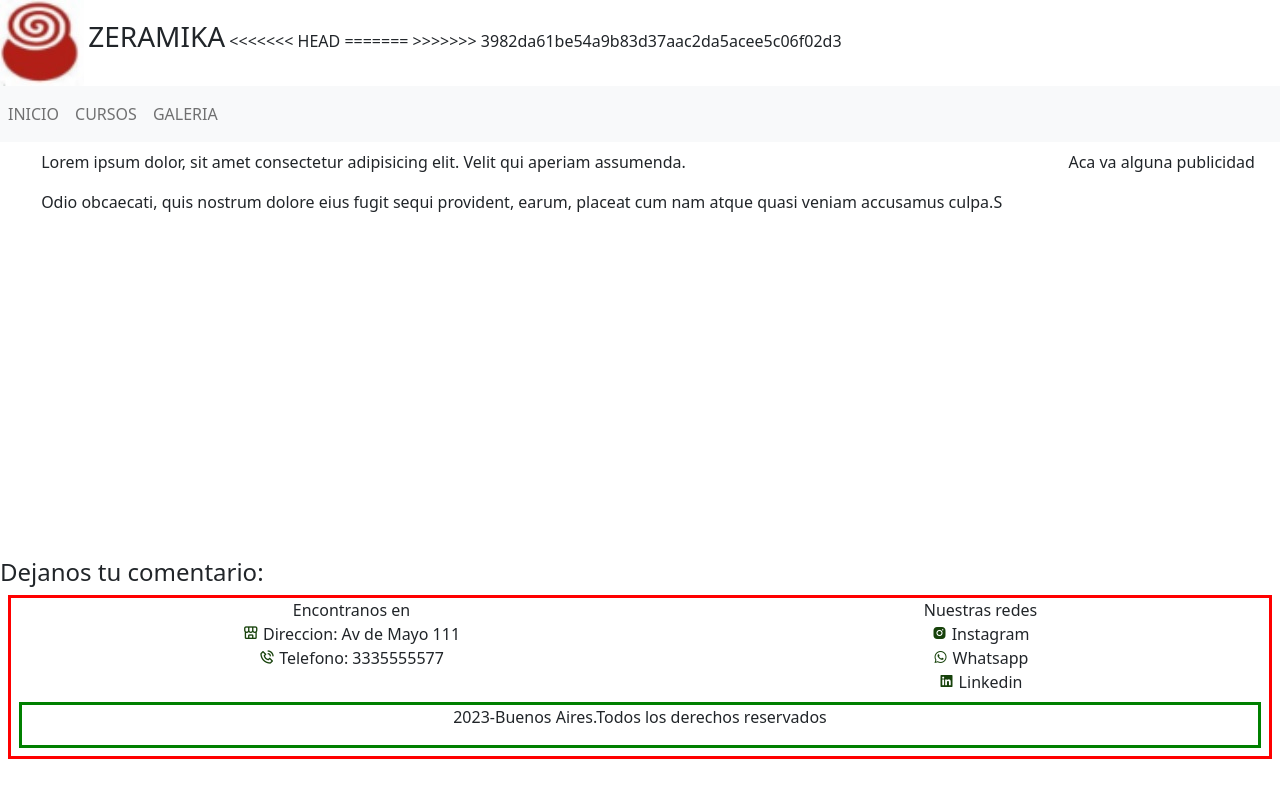
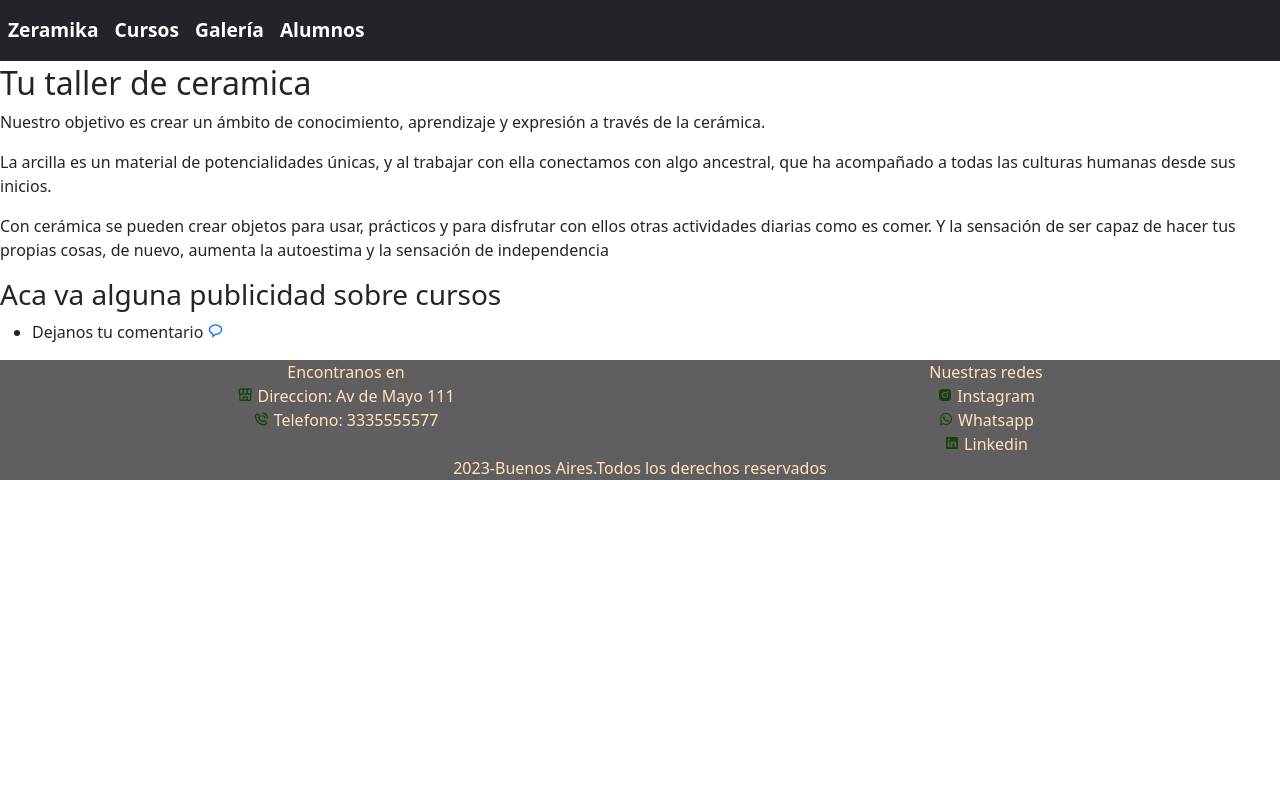
Before and after one commit to SSDD2022/TP3, a Django app: page / in a window 1280 px wide. Run offline with Django 4.2, Linux system fonts and the light colour scheme; some libraries are stand-ins or nearby versions.

Commit message:
cambios index  base  alumnos Vale

```diff
--- a/taller/static/taller/css/base.css
+++ b/taller/static/taller/css/base.css
@@ -1,42 +1,41 @@
-.header{
-    display: inline-block;
-}
-
-.contenido-foot{
-    display: flex;
-    justify-content: space-around;
-}
-.nav-bar{
-    border: black 3px solid;
-    height: 2.5em;
-    padding-top: 0.4em;
-    font-size: 2em;
-
-}
-.nav-bar nav ul{
-    display: flex;
-    justify-content: space-around;
+body{
+    display: relative;
 
 }
 
-#navInicio ul li{
-    list-style: none;
+header{
+    margin-top: 4em;
+}
+
+.nav-link{
+    color: white !important;
+    font-weight: 800 !important;;
 
 }
-#navInicio ul li a{
-    text-decoration: none;
+.nav-link:hover , .nav-link:active  {
+    color: #B87988 !important;;
+    background-color: transparent !important;;
 
+}
+main{
+    margin: auto;
 }
 
 /* Inicio footer */
 
 footer {
-    border:3px red solid;
+    /* border:3px red solid; */
+    background-color: #605e5f !important;;
     text-align: center ;
-    margin: 0.5rem;
+    margin: auto;
+
 }
-article {
-    border:3px green solid;
-    height: auto;
-    margin: 0.5rem;
+
+.contenido-foot{
+    color: bisque;
 }
+
+.info-footer{
+    display: flex;
+    justify-content: space-around;
+}
--- a/taller/static/taller/css/index.css
+++ b/taller/static/taller/css/index.css
@@ -1,12 +1,5 @@
 
 .contenido-main{
-    height: 25em;
-    width: 100%;
-    border:3px red ;
-    margin: 0.5em;
-    display: flex;
-    justify-content: space-around;
-    /*align-items: center;*/
-
-
+    /* background-color: burlywood; */
+    margin:auto;
 }
--- a/taller/templates/taller/base.html
+++ b/taller/templates/taller/base.html
@@ -7,10 +7,6 @@
         <meta name="viewport" content="width=device-width, initial-scale=1.0">
         <title>{% block title %} {% endblock %}</title>
         <link rel="stylesheet" href="{% static 'taller/css/base.css' %}">
-        <!--
-        <link rel="stylesheet" href="https://maxcdn.bootstrapcdn.com/bootstrap/3.3.7/css/bootstrap.min.css">
-        <script src="https://maxcdn.bootstrapcdn.com/bootstrap/3.3.7/js/bootstrap.min.js"></script>
-         -->
         <link href="https://cdn.jsdelivr.net/npm/bootstrap@5.0.2/dist/css/bootstrap.min.css" rel="stylesheet" integrity="sha384-EVSTQN3/azprG1Anm3QDgpJLIm9Nao0Yz1ztcQTwFspd3yD65VohhpuuCOmLASjC" crossorigin="anonymous">
         <script src="https://cdn.jsdelivr.net/npm/bootstrap@5.0.2/dist/js/bootstrap.bundle.min.js" integrity="sha384-MrcW6ZMFYlzcLA8Nl+NtUVF0sA7MsXsP1UyJoMp4YLEuNSfAP+JcXn/tWtIaxVXM" crossorigin="anonymous"></script>
         <script src="https://ajax.googleapis.com/ajax/libs/jquery/3.2.1/jquery.min.js"></script>
@@ -18,20 +14,22 @@
         <link rel="icon" type="image/vnd.microsoft.icon" href="{% static 'taller/img/favicon.ico' %}" sizes="16x16 32x32">
         {% block extra_css %} {% endblock %}
     </head>
-    <body>
+    <body data-bs-spy="scroll" data-bs-target=".navbar" data-bs-offset="450">
+
+            {% include 'taller/nav-bar2.html' %}
+
         <header class="header">
-            <a href="{% url 'taller' %}"><img class="logo" src="{% static 'taller/img/Logo.jpg' %}" alt="logo"></a>
+
             {% block header %} {% endblock %}
+
         </header>
-
-        {% include 'taller/nav-bar.html' %}
 
         <main>
             {% block content %} {% endblock %}
         </main>
+        <div class="contenido-foot">
             <footer>
-            <section id="info-footer">
-                <div class="contenido-foot">
+                <section class="info-footer">
                         <div class="ubic-foot">
                             <nav>
                                 <div class="titulo">Encontranos en</div>
@@ -49,11 +47,11 @@
                                 <div class="boton"><a href=""> <i class='bx bxl-linkedin-square' style='color:#17420b'></i></a>  Linkedin</div>
                             </nav>
                         </div>
-                </div>
                     </section>
                 <article id="legales-foot">
                     <p>2023-Buenos Aires.Todos los derechos reservados</p>
                 </article>
+            </div>
         </footer>
     </body>
 </html>
--- a/taller/templates/taller/index.html
+++ b/taller/templates/taller/index.html
@@ -7,30 +7,28 @@
 
 {% block title %}Taller{% endblock %}
 <body>
-    <h2>Taller de Cerámica</h2>
-
     {% block header %}
-
-        <div class="header">
-            <h3>  ZERAMIKA</h3>
-        </div>
-
+        <h2>  Tu taller de ceramica</h2>
     {% endblock %}
 
     {% block content %}
         <section class="contenido-main">
             <div>
-                <p>Lorem ipsum dolor, sit amet consectetur adipisicing elit. Velit qui aperiam assumenda. </p>
-                <p>Odio obcaecati, quis nostrum dolore eius fugit sequi provident, earum, placeat cum nam atque quasi veniam accusamus culpa.S</p>
+                <p>Nuestro objetivo es crear un ámbito de conocimiento, aprendizaje y expresión a través de la cerámica. </p>
+                <p> La arcilla es un material de potencialidades únicas, y al trabajar con ella conectamos con algo ancestral, que ha acompañado a todas las culturas humanas desde sus inicios.</p>
+                <p>Con cerámica se pueden crear objetos para usar, prácticos y para disfrutar con ellos otras actividades diarias como es comer. Y la sensación de ser capaz de hacer tus propias cosas, de nuevo, aumenta la autoestima y la sensación de independencia</p>
             </div>
 
-            <aside>
-                <p>Aca va alguna publicidad</p>
-            </aside>
+            <article>
+                <h3> Aca va alguna publicidad sobre cursos </h3>
+            </article>
+
+            <div>
+                <ul>
+                    <li>Dejanos tu comentario <a href="{% url 'alumnos' %}"><i class='bx bx-message-rounded'></i> </a></li>
+                </ul>
+                </div>
         </section>
-        <div>
-            <h4>Dejanos tu comentario: </h4>
-        </div>
 
     {% endblock %}
 </body>
--- a/taller/templates/taller/nav-bar2.html
+++ b/taller/templates/taller/nav-bar2.html
@@ -14,7 +14,7 @@
         <a class="nav-link" href="{% url 'galeria' %}">Galería</a>
       </li>
       <li class="nav-item">
-        <a class="nav-link" href="#">Alumnos</a>
+        <a class="nav-link" href="{% url 'alumnos' %}">Alumnos</a>
       </li>
     </ul>
   </div>
--- a/taller/urls.py
+++ b/taller/urls.py
@@ -5,4 +5,5 @@ urlpatterns = [
 	path('',views.index,name="taller"),
     path('galeria/',views.galeria,name="galeria"),
     path('cursos/',views.cursos,name="cursos"),
+    path('alumnos/', views.alumnos,name="alumnos"),
     ]
--- a/taller/views.py
+++ b/taller/views.py
@@ -1,5 +1,6 @@
 from django.shortcuts import render
 from . import classes
+
 
 # Create your views here.
 def index(request):
@@ -73,3 +74,8 @@ def cursos(request):
     ListadoCursos = [ c1, c2, c3, c4, c5 ]
     context = { 'cursos': ListadoCursos}
     return render(request,"taller\cursos.html",context)
+
+def alumnos(request):
+    context = { 'pagina' : 'taller/alumnos.html',
+              }
+    return render(request,'taller/alumnos.html',context)
```
Also changed, not shown: taller/templates/taller/alumnos.html (added, +16 -0 lines), taller/static/taller/css/alumnos.css (added). Lines whose indentation alone changed are shown as unchanged.
